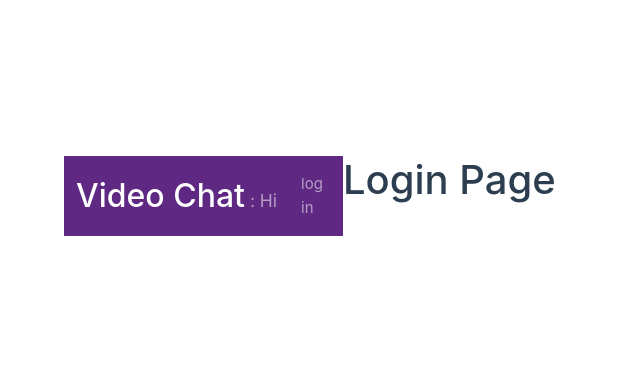
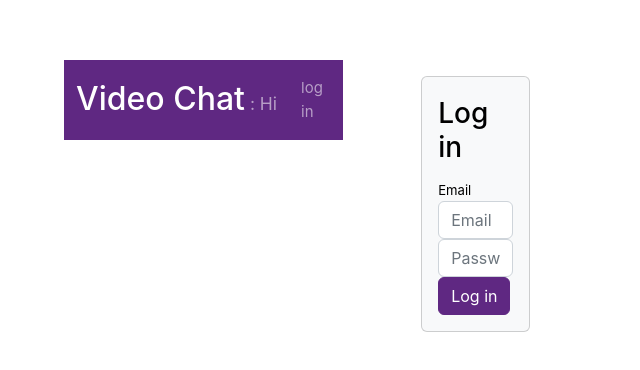
Before and after one commit to kenyaachon/Vuejs-VideoChatApp, a Vue app: page /login in a window 1280 px wide. Shown: the part 204-574 px from the top of the page, without its empty margins (0-640 px from the left). Built offline with nearby package versions, Linux system fonts and the light colour scheme; no server answers; the database is empty.

Commit message:
add login form

```diff
--- a/package.json
+++ b/package.json
@@ -28,7 +28,8 @@
     "sass-loader": "^13.2.0",
     "vue": "^3.2.45",
     "vue-router": "^4.1.6",
-    "vue-webrtc": "^3.0.1"
+    "vue-webrtc": "^3.0.1",
+    "vuetify": "^3.1.13"
   },
   "devDependencies": {
     "@playwright/test": "^1.28.1",
--- a/src/components/Login.vue
+++ b/src/components/Login.vue
@@ -1,11 +1,52 @@
 <template>
-  <div class="login">
+  <!-- <div class="login">
     <h1>Login Page</h1>
+  </div> -->
+  <div>
+    <form class="mt-3" @submit.prevent="login">
+      <div class="container">
+        <div class="row justify-content-center">
+          <div class="col-lg-6">
+            <div class="card bg-light">
+              <div class="card-body form-text">
+                <h3 class="font-weight-light mb-3">Log in</h3>
+                <section class="form-group">
+                  <div class="col-12 alert alert-danger px-3" v-if="error">error</div>
+                  <label class="form-control-label sr-only" for="Email">Email</label>
+                  <input
+                    required
+                    class="form-control"
+                    type="email"
+                    id="email"
+                    placeholder="Email"
+                  />
+                </section>
+                <section class="form-group">
+                  <input required class="form-control" type="password" placeholder="Password" />
+                </section>
+                <div class="form-group text-right mb-0">
+                  <button class="btn btn-primary" type="submit">Log in</button>
+                </div>
+              </div>
+            </div>
+          </div>
+        </div>
+      </div>
+    </form>
   </div>
 </template>
 
 <script lang="ts">
 export default {
-  name: "LoginVue"
+  name: "LoginVue",
+  methods: {
+    login(event) {}
+  }
 }
 </script>
+
+<style>
+.form-text {
+  color: black;
+}
+</style>
```
Also changed, not shown: src/main.ts (+13 -0 lines), 1 other file (tests, documents, lock files or other folders).
